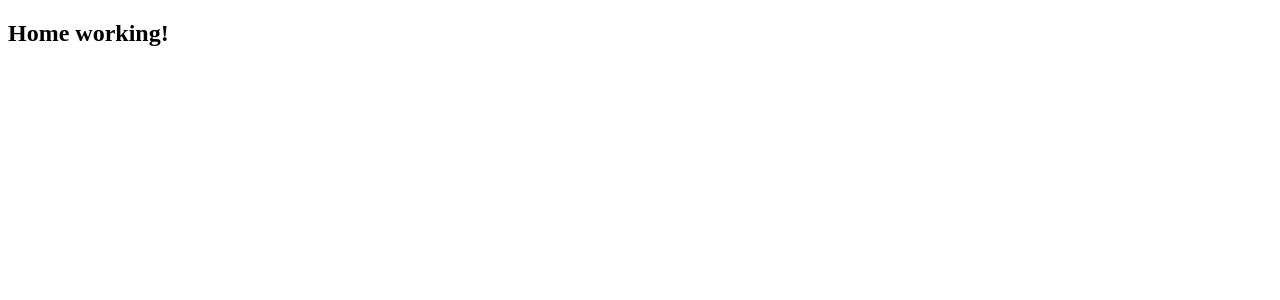
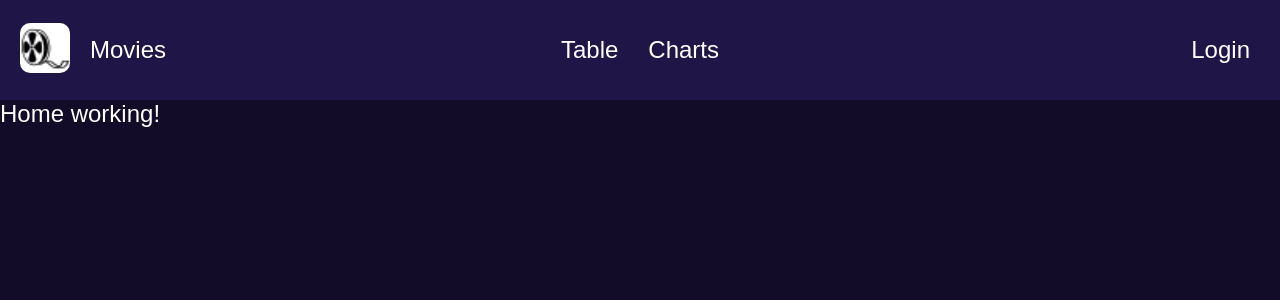
Before and after one commit to MilosShindiri/movie_app, a React (Vite) app: page / in a window 1280 px wide. Shown: the top 300 px of the page. Built offline with nearby package versions, Linux system fonts and the light colour scheme.

Commit message:
created header component & styled it, also made some globalStyles

```diff
--- a/src/App.tsx
+++ b/src/App.tsx
@@ -1,9 +1,11 @@
 import { Outlet } from "react-router-dom";
+import { GlobalStyle } from "./styles/globalStyles";
 
 export default function App() {
   // here potencialy goes breadcrumps ref:https://www.youtube.com/watch?v=h7MTWLv3xvw
   return (
     <>
+      <GlobalStyle />
       <Outlet />
     </>
   );
--- /dev/null
+++ b/src/components/Header.styled.tsx
@@ -0,0 +1,70 @@
+import styled from "styled-components";
+import { Link } from "react-router-dom";
+
+export const StyledHeader = styled.header`
+  display: flex;
+  align-items: center;
+  padding: 20px;
+  background-color: #201547;
+  color: white;
+  height: 100px;
+`;
+
+export const LeftNav = styled.div`
+  display: flex;
+  align-items: center;
+  flex: 1;
+  justify-content: flex-start;
+`;
+
+export const CenterNav = styled.nav`
+  display: flex;
+  justify-content: center;
+  flex: 1;
+`;
+
+export const RightNav = styled.nav`
+  display: flex;
+  justify-content: flex-end;
+  flex: 1;
+`;
+
+export const Logo = styled.img`
+  width: 50px;
+  height: 50px;
+  margin-right: 10px;
+  background-color: white;
+  border-radius: 10px;
+`;
+
+export const StyledH1 = styled.h1`
+  font-size: 24px;
+  font-weight: 300;
+  margin: 0;
+`;
+
+export const StyledLogoLink = styled(Link)`
+  margin-right: 10px;
+`;
+
+export const StyledCenterLink = styled(Link)`
+  color: white;
+  text-decoration: none;
+  margin: 0 15px;
+  font-size: 24px;
+
+  &:hover {
+    text-decoration: underline;
+  }
+`;
+
+export const StyledRightLink = styled(Link)`
+  color: white;
+  text-decoration: none;
+  font-size: 24px;
+  margin-right: 10px;
+
+  &:hover {
+    text-decoration: underline;
+  }
+`;
--- /dev/null
+++ b/src/components/Header.tsx
@@ -0,0 +1,34 @@
+import type { FC } from "react";
+import {
+  StyledHeader,
+  LeftNav,
+  CenterNav,
+  RightNav,
+  Logo,
+  StyledH1,
+  StyledLogoLink,
+  StyledCenterLink,
+  StyledRightLink,
+} from "./Header.styled";
+
+export const Header: FC = () => {
+  return (
+    <StyledHeader>
+      <LeftNav>
+        <StyledLogoLink to="/">
+          <Logo src="../src/assets/movie_icon.png" alt="logo" />
+        </StyledLogoLink>
+        <StyledH1>Movies</StyledH1>
+      </LeftNav>
+
+      <CenterNav>
+        <StyledCenterLink to="/table">Table</StyledCenterLink>
+        <StyledCenterLink to="/charts">Charts</StyledCenterLink>
+      </CenterNav>
+
+      <RightNav>
+        <StyledRightLink to="/login">Login</StyledRightLink>
+      </RightNav>
+    </StyledHeader>
+  );
+};
--- a/src/pages/Charts/index.tsx
+++ b/src/pages/Charts/index.tsx
@@ -1,8 +1,13 @@
+import { Header } from "../../components/Header";
+
 const ChartsPage = () => {
   return (
-    <section>
-      <h1>Chart Page is working!</h1>
-    </section>
+    <>
+      <Header />
+      <section>
+        <h1>Chart Page is working!</h1>
+      </section>
+    </>
   );
 };
 
--- a/src/pages/Details/index.tsx
+++ b/src/pages/Details/index.tsx
@@ -1,8 +1,13 @@
+import { Header } from "../../components/Header";
+
 const DetailsPage = () => {
   return (
-    <section>
-      <h1>Details Page is working!</h1>
-    </section>
+    <>
+      <Header />
+      <section>
+        <h1>Details Page is working!</h1>
+      </section>
+    </>
   );
 };
 
--- a/src/pages/Home/index.tsx
+++ b/src/pages/Home/index.tsx
@@ -1,8 +1,13 @@
+import { Header } from "../../components/Header";
+
 const HomePage = () => {
   return (
-    <section>
-      <h1>Home working!</h1>
-    </section>
+    <>
+      <Header />
+      <section>
+        <h1>Home working!</h1>
+      </section>
+    </>
   );
 };
 
--- a/src/pages/Table/index.tsx
+++ b/src/pages/Table/index.tsx
@@ -1,8 +1,13 @@
+import { Header } from "../../components/Header";
+
 const TablePage = () => {
   return (
-    <section>
-      <h1>Table Page is working!</h1>
-    </section>
+    <>
+      <Header />
+      <section>
+        <h1>Table Page is working!</h1>
+      </section>
+    </>
   );
 };
 
--- /dev/null
+++ b/src/styles/globalStyles.tsx
@@ -0,0 +1,16 @@
+import { createGlobalStyle } from "styled-components";
+
+export const GlobalStyle = createGlobalStyle`
+  * {
+    box-sizing: border-box;
+    margin: 0;
+    padding: 0;
+    font-weight: 300;
+  }
+
+  body {
+    font-family: 'Nunito_Sans', NunitoSans, sans-serif;
+    background-color: #120c28;
+    color: white;
+  }
+`;
```
Also changed, not shown: src/assets/movie_icon.png (added), src/styles/theme.tsx (added).
